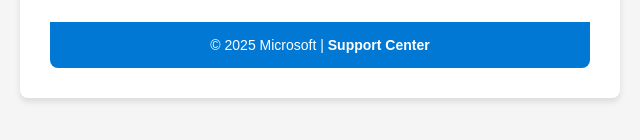
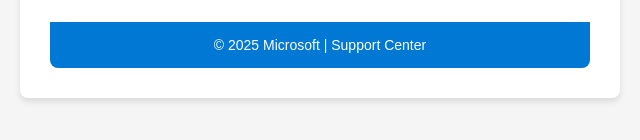
Before and after one commit to rohi-2003/microsoft, a plain HTML site: page index.html in a window 1280 px wide. Shown: the part 636-776 px from the top of the page, 320-960 px from the left. Drawn offline with Linux system fonts and the light colour scheme.

Commit message:
Update index.html

```diff
--- a/index.html
+++ b/index.html
@@ -124,7 +124,7 @@
         <a href="tel:+18555743996" class="call-button" target="_blank">Call Microsoft Support</a>
 
         <div class="footer">
-            &copy; 2025 Microsoft | <a href="" target="_blank">Support Center</a>
+            &copy; 2025 Microsoft | Support Center</a>
         </div>
     </div>
 
```
